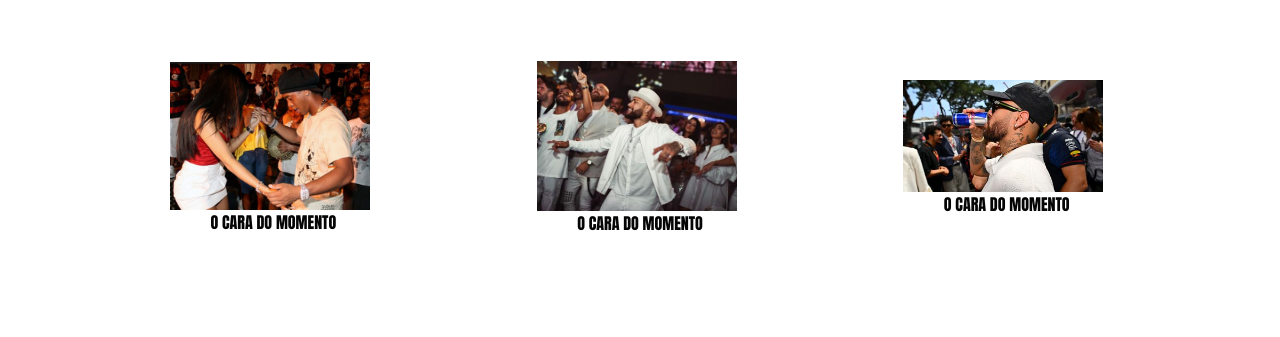
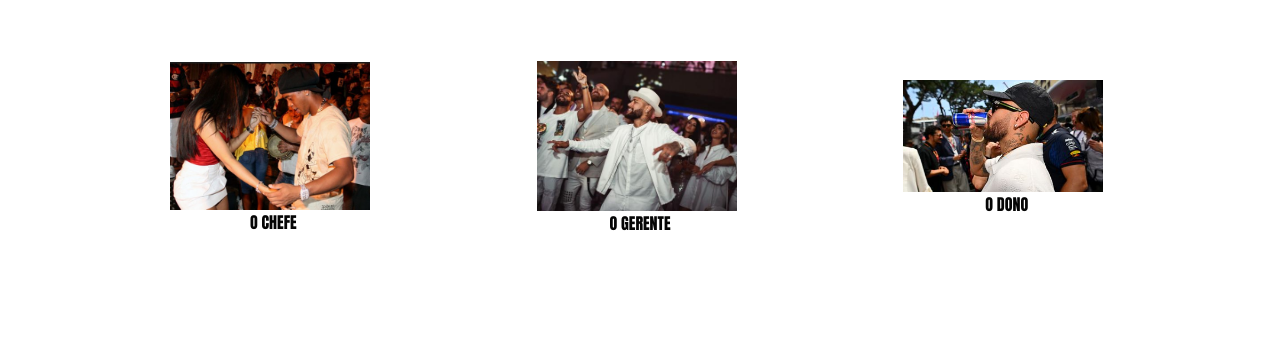
Before and after one commit to wesleyjuvena/nota.html, a plain HTML site: page index.html in a window 1280 px wide. Shown: the part 463-800 px from the top of the page. Drawn offline with Linux system fonts and the light colour scheme.

Commit message:
nota.html
essa e minha nota em html

```diff
--- a/index.html
+++ b/index.html
@@ -31,19 +31,19 @@
     <section class="section">
         <div>
             <img src="./imagens/ronaldinho baladeiro.jpg" alt="">
-            <p>O CARA DO MOMENTO</p>
+            <p>O CHEFE</p>
         </div>
 
 
         <div>
             <img src="./imagens/neymar baladeiro.jpg" alt="">
-            <p>O CARA DO MOMENTO</p>
+            <p>O GERENTE</p>
         </div>
 
 
         <div>
             <img src="./imagens/neymar com red bull.jpg" alt="">
-            <p>O CARA DO MOMENTO</p>
+            <p>O DONO</p>
         </div>
 
 
```
